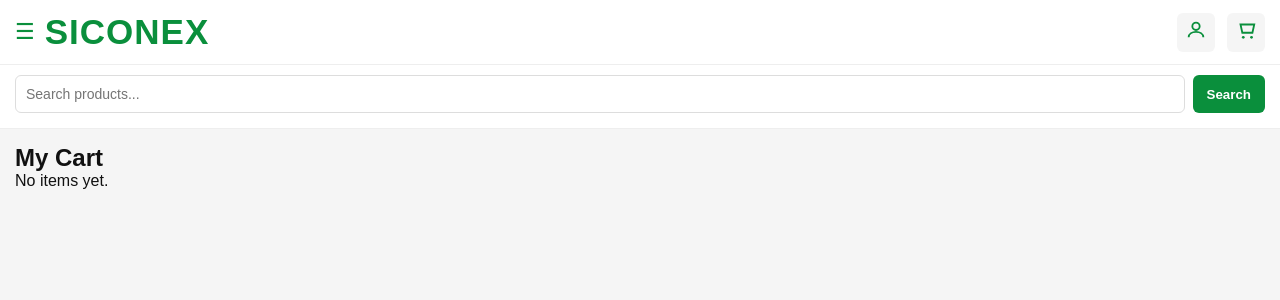
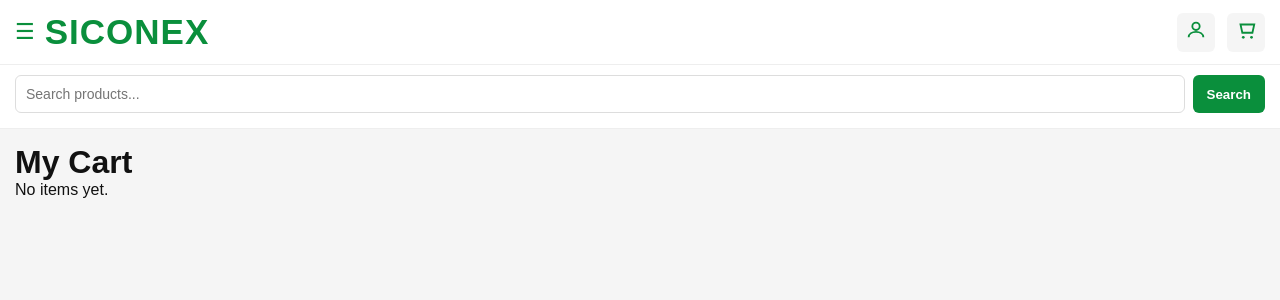
Before and after one commit to protichenoch1/siconex1, a Next.js app: page /cart in a window 1280 px wide. Shown: the top 300 px of the page. Built offline with nearby package versions, Linux system fonts and the light colour scheme.

Commit message:
Change heading from h2 to h1 in cart page

```diff
--- a/app/cart/page.js
+++ b/app/cart/page.js
@@ -52,7 +52,7 @@ export default function Cart() {
   if (cart.length === 0) {
     return (
       <div className="container">
-        <h2>My Cart</h2>
+        <h1>My Cart</h1>
         <p>No items yet.</p>
       </div>
     );
```
